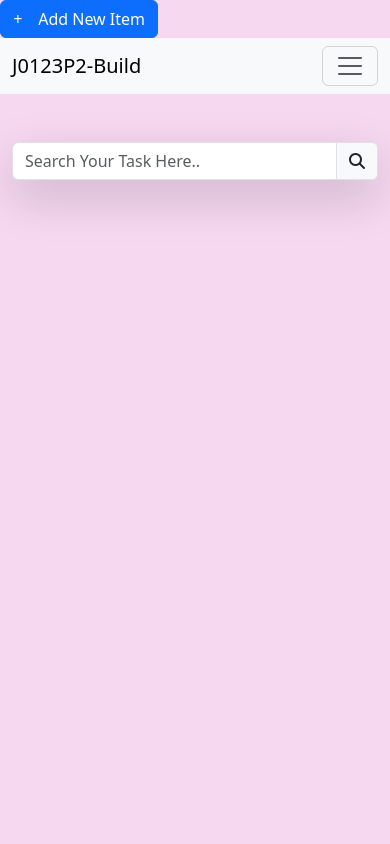
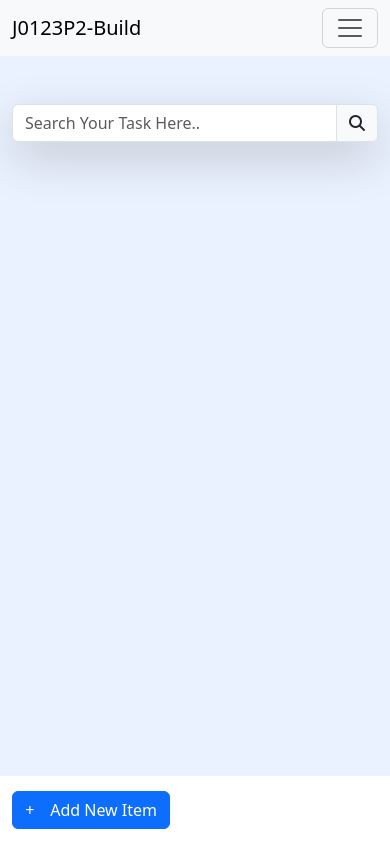
Before and after one commit to apekshakashyap17/tasky-applicaton, a plain HTML site: page index.html in a window 390 px wide. Drawn offline with nearby package versions, Linux system fonts and the light colour scheme.

Commit message:
updated css

```diff
--- a/index.css
+++ b/index.css
@@ -1,8 +1,25 @@
-*{
+* {
     padding: 0;
     margin: 0;
-}
+  }
 
-body{
-    background-color: rgb(246, 216, 241) !important;
-}
+  body {
+    /* #ebf2ff; */
+    background-color: #ebf2ff !important;
+  }
+
+  .add__new__btn__mobile__only {
+    position: fixed;
+    bottom: 0;
+    right: 0;
+    padding: 15px 12px;
+    background-color: white;
+    width: 100%;
+    z-index: 3;
+  }
+
+  @media (min-width: 768px) {
+    .add__new__btn__mobile__only {
+      display: none;
+    }
+  }
```
